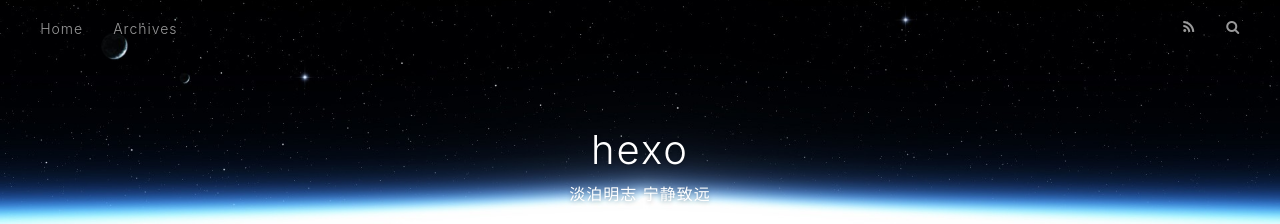
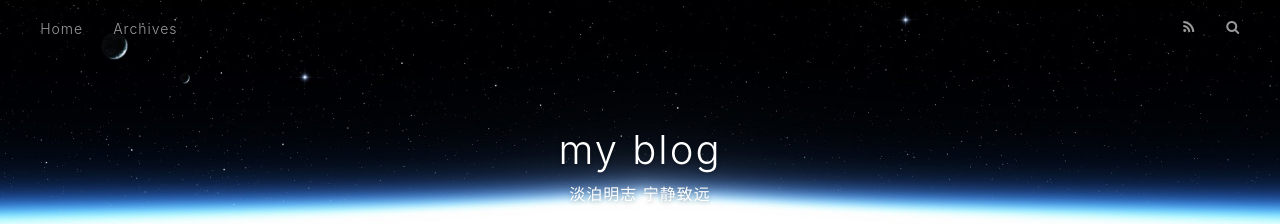
Before and after one commit to code2015wang/code2015wang.github.io, a plain HTML site: page index.html in a window 1280 px wide. Shown: the top 224 px of the page. Drawn offline with nearby package versions, Linux system fonts and the light colour scheme.

Commit message:
Site updated: 2018-08-11 07:26:09

```diff
--- a/index.html
+++ b/index.html
@@ -5,20 +5,20 @@
 
 
 
-  <title>hexo</title>
+  <title>my blog</title>
   <meta name="viewport" content="width=device-width, initial-scale=1, maximum-scale=1">
   <meta name="description" content="读书取正 读易取变 读骚取幽 读庄取达 读汉文取坚 最有味卷中岁月">
 <meta property="og:type" content="website">
-<meta property="og:title" content="hexo">
+<meta property="og:title" content="my blog">
 <meta property="og:url" content="http://yoursite.com/index.html">
-<meta property="og:site_name" content="hexo">
+<meta property="og:site_name" content="my blog">
 <meta property="og:description" content="读书取正 读易取变 读骚取幽 读庄取达 读汉文取坚 最有味卷中岁月">
 <meta property="og:locale" content="zh-cn">
 <meta name="twitter:card" content="summary">
-<meta name="twitter:title" content="hexo">
+<meta name="twitter:title" content="my blog">
 <meta name="twitter:description" content="读书取正 读易取变 读骚取幽 读庄取达 读汉文取坚 最有味卷中岁月">
 
-    <link rel="alternate" href="/atom.xml" title="hexo" type="application/atom+xml">
+    <link rel="alternate" href="/atom.xml" title="my blog" type="application/atom+xml">
 
 
     <link rel="icon" href="/favicon.png">
@@ -37,7 +37,7 @@
   <div id="header-outer" class="outer">
     <div id="header-title" class="inner">
       <h1 id="logo-wrap">
-        <a href="/" id="logo">hexo</a>
+        <a href="/" id="logo">my blog</a>
       </h1>
 
         <h2 id="subtitle-wrap">
@@ -104,7 +104,7 @@
 
     </div>
     <footer class="article-footer">
-      <a data-url="http://yoursite.com/2018/08/11/hello-world/" data-id="cjkomarkl0000jkt29u1uwu8h" class="article-share-link">Share</a>
+      <a data-url="http://yoursite.com/2018/08/11/hello-world/" data-id="cjkome43h0000m7t2c831idnc" class="article-share-link">Share</a>
 
 
     </footer>
```
Also changed, not shown: 2018/08/11/hello-world/index.html (+5 -5 lines), archives/2018/08/index.html (+6 -6 lines), archives/2018/index.html (+6 -6 lines), archives/index.html (+6 -6 lines).
